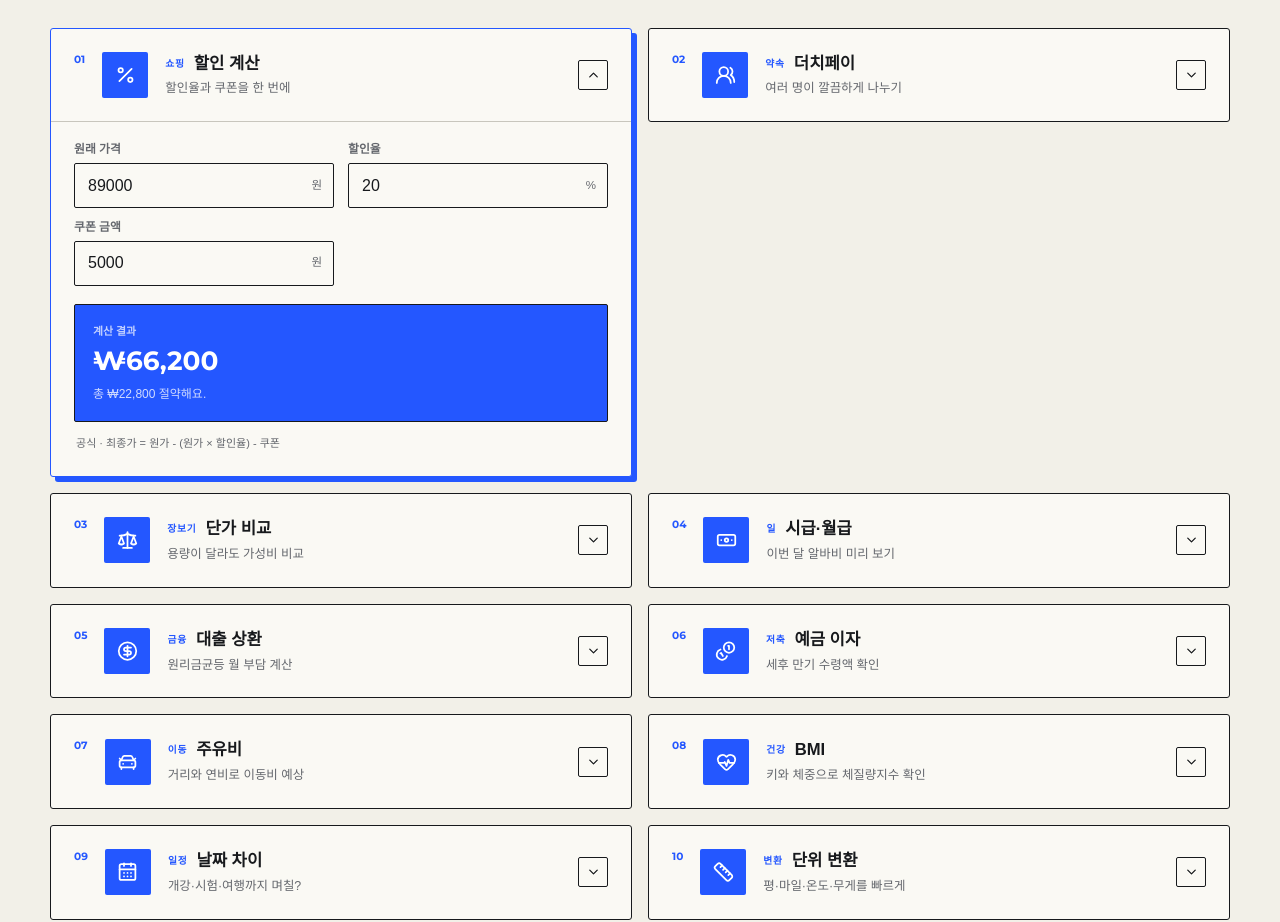
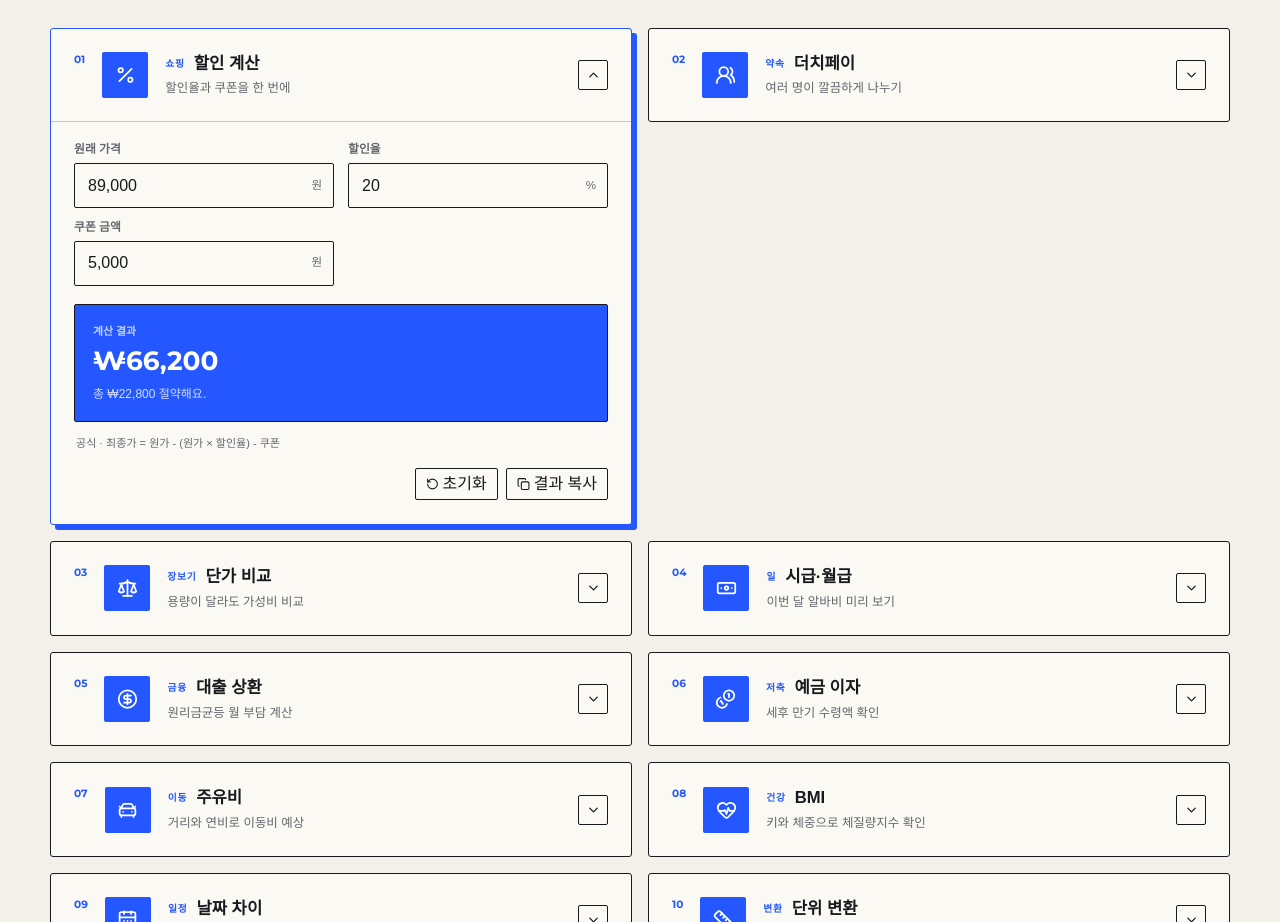
Before and after one commit to MisterKinn/Cals, a Next.js app: page / in a window 1280 px wide. Shown: the part 1080-2002 px from the top of the page. Built offline with nearby package versions, Linux system fonts and the light colour scheme; a web font is replaced by a local one.

Commit message:
feat: improve calculator input experience

```diff
--- a/src/app/globals.css
+++ b/src/app/globals.css
@@ -253,14 +253,22 @@ button, a { -webkit-tap-highlight-color: transparent; }
 .field-wrap span { position: absolute; top: 50%; right: 12px; max-width: 52px; overflow: hidden; transform: translateY(-50%); color: var(--muted-foreground); font-size: .72rem; text-overflow: ellipsis; white-space: nowrap; }
 .field-group select { padding: 0 12px; }
 .field-wrap input:focus, .field-group select:focus { border-color: var(--primary); box-shadow: 3px 3px 0 var(--primary); }
+.field-wrap input[aria-invalid="true"] { border-color: #d43b45; box-shadow: 3px 3px 0 #d43b45; }
+.field-error { margin: -1px 0 0; color: #c52e39; font-size: .68rem; font-weight: 650; }
+.dark .field-error { color: #ff8991; }
 .full-field { grid-column: 1 / -1; }
 .result-box { margin-top: 18px; padding: 18px; border: 1px solid var(--foreground); border-radius: 2px; background: var(--primary); color: white; }
+.result-disabled { background: var(--soft); color: var(--foreground); }
 .result-box > span { display: block; opacity: .72; font-size: .68rem; font-weight: 650; }
 .result-box strong { display: block; margin-top: 4px; font-family: Montserrat, "Pretendard Variable", sans-serif; font-size: clamp(1.25rem, 2.6vw, 1.65rem); line-height: 1.35; }
 .result-box p { margin: 6px 0 0; opacity: .78; font-size: .75rem; }
 .formula, .notice { margin: 13px 2px 0; color: var(--muted-foreground); font-size: .69rem; line-height: 1.55; }
 .notice { color: #a76c28; }
 .dark .notice { color: #e3ae67; }
+.panel-actions { margin-top: 16px; display: flex; justify-content: flex-end; gap: 8px; }
+.action-button { height: 32px; border-color: var(--foreground); border-radius: 2px; background: var(--card); }
+.action-button:hover { border-color: var(--primary); background: var(--primary); color: white; }
+.action-button svg { width: 13px; }
 
 footer { padding: 55px 24px 60px; border-top: 1px solid var(--foreground); display: flex; align-items: center; flex-direction: column; gap: 12px; color: var(--muted-foreground); text-align: center; }
 footer p { margin: 0; font-size: .75rem; }
--- a/src/components/calculator-dashboard.tsx
+++ b/src/components/calculator-dashboard.tsx
@@ -4,12 +4,15 @@ import {
     Banknote,
     CalendarDays,
     CarFront,
+    Check,
     ChevronDown,
     CircleDollarSign,
     Coins,
+    Copy,
     HeartPulse,
     Moon,
     Percent,
+    RotateCcw,
     Ruler,
     Scale,
     Sun,
@@ -48,6 +51,7 @@ type Field = {
     suffix?: string;
     type?: "number" | "date" | "select";
     min?: number;
+    max?: number;
     step?: number;
     options?: { value: string; label: string }[];
 };
@@ -65,7 +69,47 @@ type CalculatorDefinition = {
     calculate: (values: Values) => Result;
 };
 
-const num = (values: Values, key: string) => Number(values[key]) || 0;
+function parseNumericValue(value: number | string) {
+    const parsed = Number(String(value).replaceAll(",", ""));
+    return Number.isFinite(parsed) ? parsed : Number.NaN;
+}
+
+function formatNumericInput(value: string, allowNegative = false) {
+    const withoutCommas = value.replaceAll(",", "");
+    if (withoutCommas.trim() === "") return "";
+    if (allowNegative && withoutCommas.trim() === "-") return "-";
+    const negative = allowNegative && withoutCommas.trimStart().startsWith("-");
+    const unsigned = withoutCommas.replaceAll("-", "").replace(/[^\d.]/g, "");
+    const dotIndex = unsigned.indexOf(".");
+    const hasDecimal = dotIndex >= 0;
+    const integer = (hasDecimal ? unsigned.slice(0, dotIndex) : unsigned) || "0";
+    const fraction = hasDecimal
+        ? unsigned.slice(dotIndex + 1).replaceAll(".", "")
+        : "";
+    const grouped = integer.replace(/^0+(?=\d)/, "").replace(/\B(?=(\d{3})+(?!\d))/g, ",");
+
+    return `${negative ? "-" : ""}${grouped}${hasDecimal ? `.${fraction}` : ""}`;
+}
+
+const num = (values: Values, key: string) =>
+    parseNumericValue(values[key]) || 0;
+
+function getMinimum(field: Field, definition: CalculatorDefinition, values: Values) {
+    if (field.min !== undefined) return field.min;
+    if (definition.id === "convert" && values.conversion === "c-f") return -273.15;
+    return 0;
+}
+
+function createInitialValues(definition: CalculatorDefinition): Values {
+    return Object.fromEntries(
+        definition.fields.map((field) => [
+            field.key,
+            field.type === "date" || field.type === "select"
+                ? field.initial
+                : formatNumericInput(String(field.initial), Number(field.initial) < 0),
+        ]),
+    );
+}
 
 const calculators: CalculatorDefinition[] = [
     {
@@ -76,7 +120,7 @@ const calculators: CalculatorDefinition[] = [
         icon: Percent,
         fields: [
             { key: "price", label: "원래 가격", initial: 89000, suffix: "원" },
-            { key: "rate", label: "할인율", initial: 20, suffix: "%" },
+            { key: "rate", label: "할인율", initial: 20, suffix: "%", max: 100 },
             { key: "coupon", label: "쿠폰 금액", initial: 5000, suffix: "원" },
         ],
         formula: "최종가 = 원가 - (원가 × 할인율) - 쿠폰",
@@ -129,6 +173,7 @@ const calculators: CalculatorDefinition[] = [
                 label: "용량·수량",
                 initial: 500,
                 suffix: "g/ml/개",
+                min: 0.01,
             },
             {
                 key: "base",
@@ -166,6 +211,7 @@ const calculators: CalculatorDefinition[] = [
                 initial: 3.3,
                 suffix: "%",
                 step: 0.1,
+                max: 100,
             },
         ],
         formula: "월 근무시간 = 일 근무 × 주 근무일 × 평균 4.345주",
@@ -283,6 +329,7 @@ const calculators: CalculatorDefinition[] = [
                 initial: 12.5,
                 suffix: "km/L",
                 step: 0.1,
+                min: 0.1,
             },
             { key: "price", label: "리터당 유가", initial: 1680, suffix: "원" },
         ],
@@ -312,6 +359,7 @@ const calculators: CalculatorDefinition[] = [
                 initial: 170,
                 suffix: "cm",
                 step: 0.1,
+                min: 1,
             },
             {
                 key: "weight",
@@ -398,17 +446,69 @@ const calculators: CalculatorDefinition[] = [
 
 function CalculatorPanel({ definition }: { definition: CalculatorDefinition }) {
     const [values, setValues] = useState<Values>(() =>
-        Object.fromEntries(
-            definition.fields.map((field) => [field.key, field.initial]),
-        ),
+        createInitialValues(definition),
     );
-    const result = definition.calculate(values);
+    const [copyStatus, setCopyStatus] = useState<
+        "idle" | "copied" | "failed"
+    >("idle");
+    const errors = Object.fromEntries(
+        definition.fields.map((field) => {
+            const value = values[field.key];
+            let error: string | undefined;
+
+            if (field.type === "date" && !String(value).trim()) {
+                error = "날짜를 선택해 주세요.";
+            } else if (field.type !== "date" && field.type !== "select") {
+                const parsed = parseNumericValue(value);
+                const minimum = getMinimum(field, definition, values);
+                if (!Number.isFinite(parsed)) {
+                    error = "값을 입력해 주세요.";
+                } else if (parsed < minimum) {
+                    error = `${decimal.format(minimum)} 이상 입력해 주세요.`;
+                } else if (field.max !== undefined && parsed > field.max) {
+                    error = `${decimal.format(field.max)} 이하로 입력해 주세요.`;
+                }
+            }
+
+            return [field.key, error];
+        }),
+    ) as Record<string, string | undefined>;
+    const hasErrors = Object.values(errors).some(Boolean);
+    const result = hasErrors ? null : definition.calculate(values);
+
+    function resetValues() {
+        setValues(createInitialValues(definition));
+        setCopyStatus("idle");
+    }
+
+    async function copyResult() {
+        if (!result) return;
+        try {
+            await navigator.clipboard.writeText(
+                `${definition.title}: ${result.primary}\n${result.detail}`,
+            );
+            setCopyStatus("copied");
+            window.setTimeout(() => setCopyStatus("idle"), 1800);
+        } catch {
+            setCopyStatus("failed");
+        }
+    }
 
     return (
-        <div className="calculator-body">
+        <form
+            className="calculator-body"
+            onSubmit={(event) => {
+                event.preventDefault();
+                if (document.activeElement instanceof HTMLElement) {
+                    document.activeElement.blur();
+                }
+            }}
+        >
             <div className="fields-grid">
                 {definition.fields.map((field) => {
                     const id = `${definition.id}-${field.key}`;
+                    const errorId = `${id}-error`;
+                    const error = errors[field.key];
                     return (
                         <div
                             className={
@@ -443,51 +543,97 @@ function CalculatorPanel({ definition }: { definition: CalculatorDefinition }) {
                                 <div className="field-wrap">
                                     <Input
                                         id={id}
-                                        type={field.type ?? "number"}
+                                        type={field.type === "date" ? "date" : "text"}
                                         inputMode={
                                             field.type === "date"
                                                 ? undefined
                                                 : "decimal"
                                         }
-                                        min={
-                                            field.min ??
-                                            (definition.id === "convert" &&
-                                            values.conversion === "c-f"
-                                                ? -273.15
-                                                : 0)
+                                        enterKeyHint="done"
+                                        value={values[field.key]}
+                                        aria-invalid={Boolean(error)}
+                                        aria-describedby={
+                                            error ? errorId : undefined
                                         }
-                                        step={field.step ?? 1}
-                                        value={values[field.key]}
                                         onChange={(event) =>
                                             setValues((current) => ({
                                                 ...current,
                                                 [field.key]:
                                                     field.type === "date"
                                                         ? event.target.value
-                                                        : Number(
-                                                              event.target
-                                                                  .value,
+                                                        : formatNumericInput(
+                                                              event.target.value,
+                                                              getMinimum(
+                                                                  field,
+                                                                  definition,
+                                                                  current,
+                                                              ) < 0,
                                                           ),
                                             }))
                                         }
+                                        onKeyDown={(event) => {
+                                            if (event.key === "Enter") {
+                                                event.preventDefault();
+                                                event.currentTarget.blur();
+                                            }
+                                        }}
                                     />
                                     {field.suffix && (
                                         <span>{field.suffix}</span>
                                     )}
                                 </div>
                             )}
+                            {error && (
+                                <p className="field-error" id={errorId}>
+                                    {error}
+                                </p>
+                            )}
                         </div>
                     );
                 })}
             </div>
+            {result ? (
                 <div className="result-box" aria-live="polite">
                     <span>계산 결과</span>
                     <strong>{result.primary}</strong>
                     <p>{result.detail}</p>
                 </div>
+            ) : (
+                <div className="result-box result-disabled" aria-live="polite">
+                    <span>입력 확인</span>
+                    <strong>값을 확인해 주세요.</strong>
+                    <p>표시된 항목을 수정하면 결과가 바로 나타납니다.</p>
+                </div>
+            )}
             <p className="formula">공식 · {definition.formula}</p>
-            {result.notice && <p className="notice">※ {result.notice}</p>}
+            {result?.notice && <p className="notice">※ {result.notice}</p>}
+            <div className="panel-actions">
+                <Button
+                    className="action-button"
+                    type="button"
+                    variant="outline"
+                    size="sm"
+                    onClick={resetValues}
+                >
+                    <RotateCcw /> 초기화
+                </Button>
+                <Button
+                    className="action-button"
+                    type="button"
+                    variant="outline"
+                    size="sm"
+                    disabled={!result}
+                    onClick={copyResult}
+                >
+                    {copyStatus === "copied" ? <Check /> : <Copy />}
+                    {copyStatus === "copied"
+                        ? "복사됨"
+                        : copyStatus === "failed"
+                          ? "복사 실패"
+                          : "결과 복사"}
+                </Button>
             </div>
+        </form>
     );
 }
 
```
Lines whose indentation alone changed are shown as unchanged.
